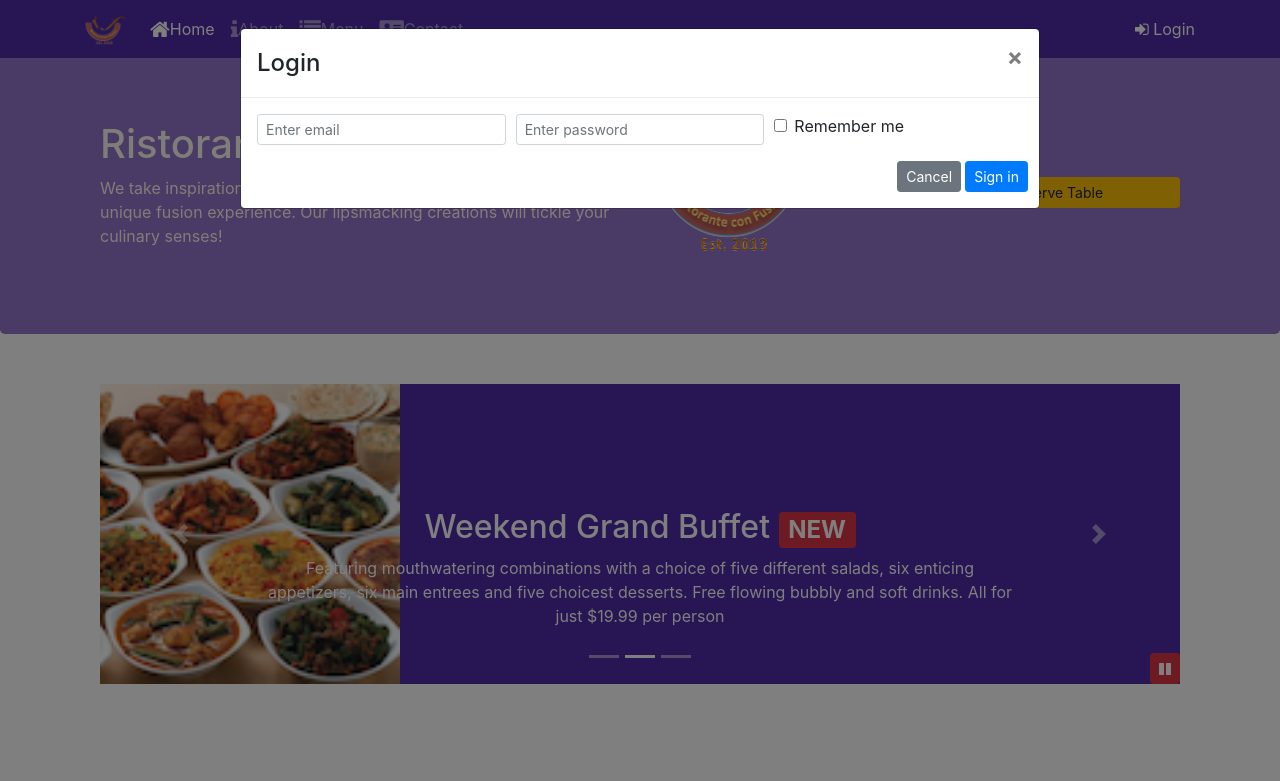
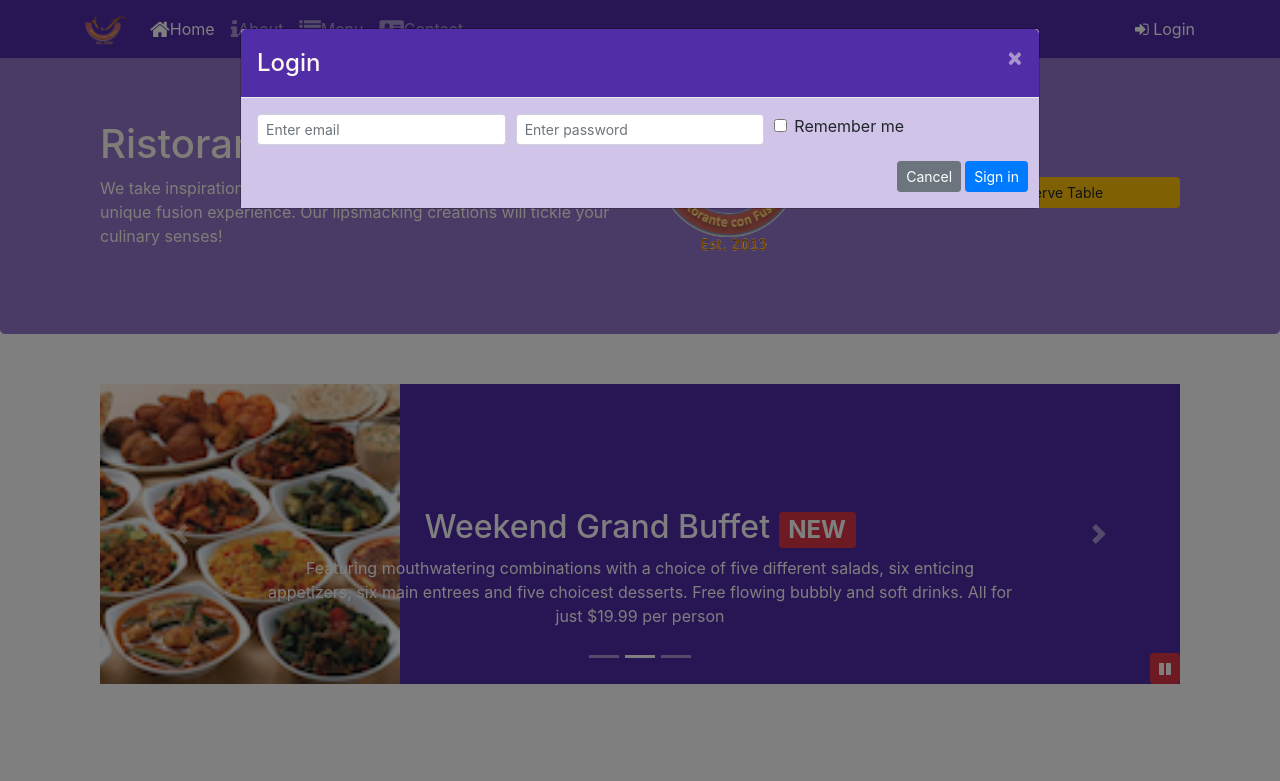
Before and after one commit to ciarram/Intro-Bootstrap, a website: page conFusion/index.html in a window 1280 px wide. Both pictures are taken after a click on the link "Login". Shown: the top 781 px of the page. Drawn offline with nearby package versions, Linux system fonts and the light colour scheme.

Commit message:
changed login and reserve buttons to jquery and added scss code for modals

```diff
--- a/conFusion/css/styles.scss
+++ b/conFusion/css/styles.scss
@@ -72,3 +72,16 @@ body{
     position: absolute;
     bottom: 0px;
 }
+
+.modal-header{
+    background: $background-dark;
+    color: floralwhite;
+
+    .close{
+        color: floralwhite;
+    }
+}
+
+.modal-body{
+    background: $background-pale;
+}
--- a/conFusion/index.html
+++ b/conFusion/index.html
@@ -30,7 +30,7 @@
                     <li class="nav-item"><a class="nav-link" href="./contactus.html"><span class="fa fa-address-card fa-lg"></span>Contact</a></li>
                 </ul>
                 <span class="navbar-text">
-                    <a data-toggle="modal" data-target="#loginModal">
+                    <a id="loginLink">
                         <span class="fa fa-sign-in"></span> Login</a>
                 </span>
             </div>
@@ -42,7 +42,7 @@
             <div class="modal-content">
                 <div class="modal-header">
                     <h4 class="modal-title">Login</h4>
-                    <button type="button" class="close" data-dismiss="modal">&times;</button>
+                    <button type="button" class="close" id="closeLogin">&times;</button>
                 </div>
                 <div class="modal-body">
                     <form>
@@ -83,7 +83,7 @@
                     <img src="img/logo.png" class="img-fluid">
                 </div>
                 <div class="col-12 col-sm-3 align-self-center">
-                    <a role="button" class="btn btn-warning btn-sm btn-block"  data-toggle="modal" data-target="#formModal"  href="#reservationform">Reserve Table</a>
+                    <a role="button" class="btn btn-warning btn-sm btn-block" id="reserveModal" href="#reservationform">Reserve Table</a>
                 </div>
             </div>
         </div>
@@ -94,7 +94,7 @@
             <div class="modal-content">
                 <div class="modal-header">
                     <h3>Reserve a Table</h3>
-                    <button type="button" class="close" data-dismiss="modal">&times;</button>
+                    <button type="button" class="close" id="closeForm">&times;</button>
                 </div>
                 <div class="modal-body">
                     <form>
@@ -310,6 +310,20 @@
                 $('#carouselButton').children('span').addClass('fa-pause');
             }
         });
+
+        $('#reserveModal').click(function(){
+            $('#formModal').modal('show');
+        });
+
+        $('#loginLink').click(function(){
+            $('#loginModal').modal('show');
+        });
+        $('#closeForm').click(function(){
+            $('#formModal').modal('hide');
+        });
+        $('#closeLogin').click(function(){
+            $('#loginModal').modal('hide');
+        });
     });
 </script>
 </body>
```
Also changed, not shown: conFusion/css/styles.css.
